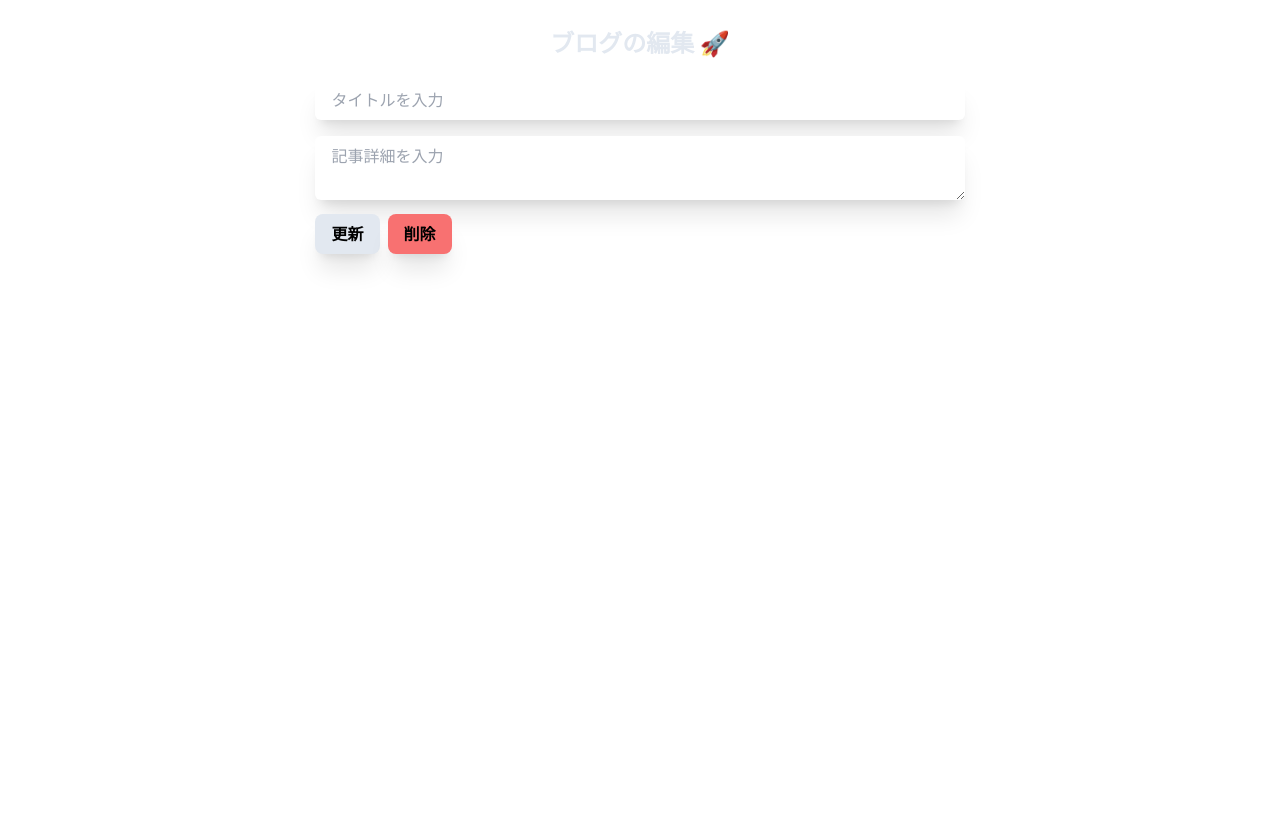
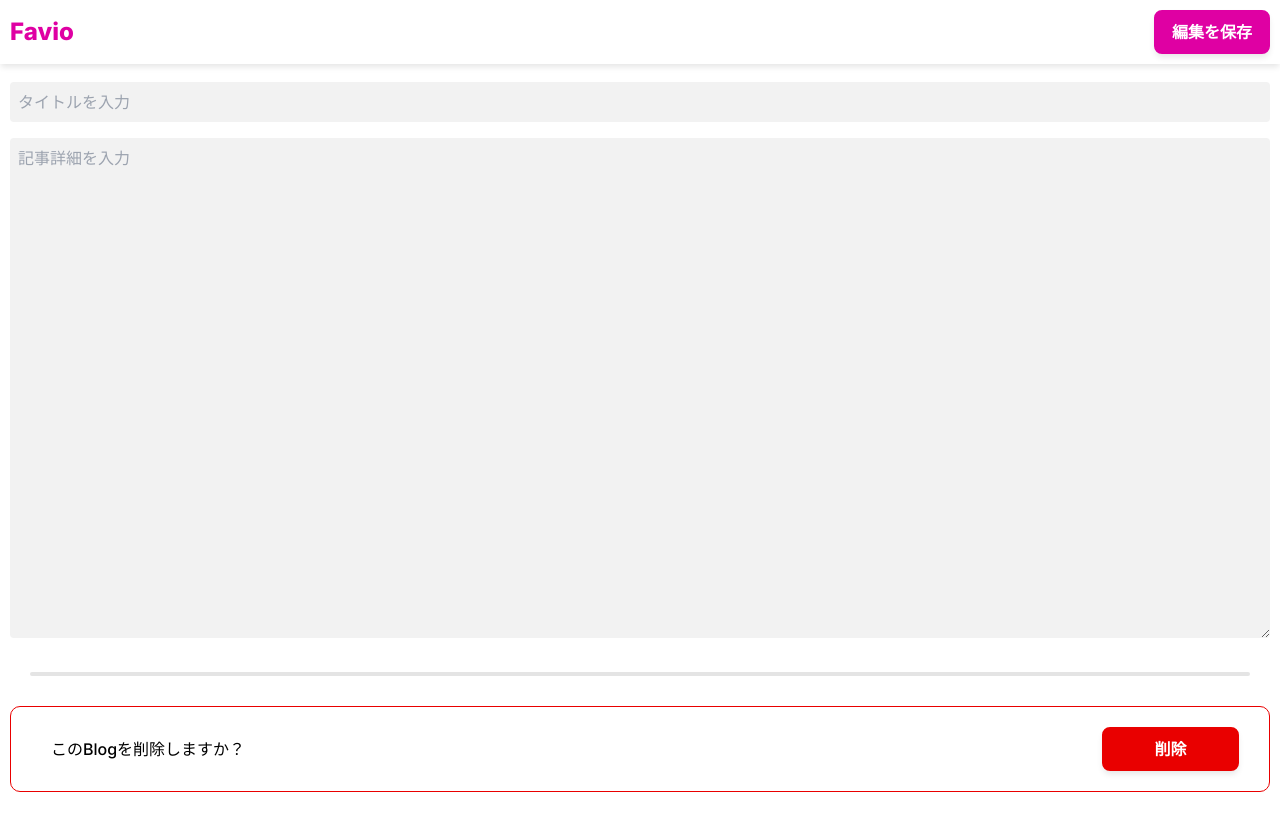
Before and after one commit to shinshi-onigoori/Favio, a Next.js app: page /pages/blog/edit/1 in a window 1280 px wide. Shown: the top 830 px of the page. Before the commit the page ends 800 px from the top, so only its background shows below. Built offline with nearby package versions, Linux system fonts and the light colour scheme; no server answers; the database is empty.

Commit message:
editページはStyled-componentに変換/paramsの受け取りの設定

```diff
--- a/src/app/pages/blog/edit/[id]/page.tsx
+++ b/src/app/pages/blog/edit/[id]/page.tsx
@@ -3,7 +3,10 @@
 import React, { useEffect } from "react";
 import { useRef } from "react";
 import { useRouter } from "next/navigation";
-import { Toast, Toaster, toast } from "react-hot-toast";
+import { Toaster, toast } from "react-hot-toast";
+import styled from "styled-components";
+import MainHeader from "@/app/component/mainHeader";
+import SepalateBorder from "@/app/component/sepalateBorder";
 
 const editBlog = async (
   title: string | undefined,
@@ -41,7 +44,7 @@ const deleteBlog = async (id: number) => {
   return res.json();
 };
 
-const EditPost = ({ params }: { params: { id: number } }) => {
+const EditPostPage = ({ params }: { params: { id: number } }) => {
   const router = useRouter();
   const titleRef = useRef<HTMLInputElement | null>(null);
   const descriptionRef = useRef<HTMLTextAreaElement | null>(null);
@@ -62,10 +65,10 @@ const EditPost = ({ params }: { params: { id: number } }) => {
   };
 
   const handleDelete = async () => {
-    toast.loading("削除中です...", { id:"1" });
+    toast.loading("削除中です...", { id: "1" });
     await deleteBlog(params.id);
 
-    router.push("/")
+    router.push("/");
     router.refresh();
   };
 
@@ -81,42 +84,121 @@ const EditPost = ({ params }: { params: { id: number } }) => {
       .catch((err) => {
         toast.error("エラーが発生しました", { id: "1" });
       });
-  }, []);
+  }, [params.id]);
 
   return (
-    <>
+    <BlogEditContainer>
       <Toaster />
-      <div className="w-full m-auto flex my-4">
-        <div className="flex flex-col justify-center items-center m-auto">
-          <p className="text-2xl text-slate-200 font-bold p-3">
-            ブログの編集 🚀
-          </p>
-          <form onSubmit={handleSubmit}>
-            <input
-              ref={titleRef}
-              placeholder="タイトルを入力"
-              type="text"
-              className="rounded-md px-4 w-full py-2 my-2 shadow-xl"
-            />
-            <textarea
-              ref={descriptionRef}
-              placeholder="記事詳細を入力"
-              className="rounded-md px-4 py-2 w-full my-2 shadow-xl"
-            ></textarea>
-            <button className="font-semibold px-4 py-2 shadow-xl bg-slate-200 rounded-lg m-auto hover:bg-slate-100">
-              更新
-            </button>
-            <button
-              onClick={handleDelete}
-              className="ml-2 font-semibold px-4 py-2 shadow-xl bg-red-400 rounded-lg m-auto hover:bg-slate-100"
-            >
-              削除
-            </button>
-          </form>
-        </div>
-      </div>
-    </>
+      <MainHeader>
+        <BlogEditSubmitButton type="submit" onClick={handleSubmit}>
+          編集を保存
+        </BlogEditSubmitButton>
+      </MainHeader>
+      <BlogBlogEditFormContainer>
+        <form>
+          <TitleEditInput ref={titleRef} placeholder="タイトルを入力" type="text" />
+          <DescriptionEditInput ref={descriptionRef} placeholder="記事詳細を入力" />
+        </form>
+      </BlogBlogEditFormContainer>
+      <SepalateBorder />
+      <OtherOption>
+        <DengerZone>
+          <DengerActionName>このBlogを削除しますか？</DengerActionName>
+          <BlogDeleatButton onClick={handleDelete}>削除</BlogDeleatButton>
+        </DengerZone>
+      </OtherOption>
+    </BlogEditContainer>
   );
 };
 
-export default EditPost;
+const BlogEditContainer = styled.div`
+  width: 100%;
+  height: fit-content;
+`;
+
+const BlogBlogEditFormContainer = styled.div`
+  width: 100%;
+  height: fit-content;
+  padding: 10px;
+`;
+
+const TitleEditInput = styled.input`
+  width: 100%;
+  padding: 8px;
+  margin: 8px 0;
+  border-radius: 4px;
+  background-color: #f2f2f2;
+  /* box-shadow: 0 4px 6px -1px rgba(0, 0, 0, 0.1); */
+`;
+
+const DescriptionEditInput = styled.textarea`
+  width: 100%;
+  height: 500px;
+  padding: 8px;
+  margin: 8px 0;
+  border-radius: 4px;
+  background-color: #f2f2f2;
+  /* box-shadow: 0 4px 6px -1px rgba(0, 0, 0, 0.1); */
+`;
+
+const BlogEditSubmitButton = styled.button`
+  box-sizing: border-box;
+  font-weight: 600;
+  padding: 8px 16px;
+  color: #fff;
+  border: 2px solid #df00a3;
+  border-radius: 8px;
+  box-shadow: 0 4px 6px -1px rgba(0, 0, 0, 0.1);
+  background-color: #df00a3;
+  transition: background-color 0.5s ease;
+
+  &:hover {
+    background-color: #fbebfc;
+    color: #df00a3;
+  }
+`;
+
+const OtherOption = styled.div`
+  width: 100%;
+  height: fit-content;
+  padding: 20px 10px 50px 10px;
+  border-radius: 10px;
+  background-color: #fff;
+`;
+
+const DengerZone = styled.div`
+  width: 100%;
+  display: flex;
+  padding: 20px 30px;
+  justify-content: center;
+  align-items: center;
+  border-radius: 10px;
+  border: 1px solid #e90000;
+`;
+
+const DengerActionName = styled.div`
+  width: 100%;
+  padding: 10px;
+  font-weight: 500;
+`;
+
+const BlogDeleatButton = styled.div`
+  box-sizing: border-box;
+  width: 150px;
+  font-weight: 600;
+  padding: 8px 16px;
+  color: #fff;
+  text-align: center;
+  border: 2px solid #e90000;
+  border-radius: 8px;
+  box-shadow: 0 4px 6px -1px rgba(0, 0, 0, 0.1);
+  background-color: #e90000;
+  transition: background-color 0.5s ease;
+
+  &:hover {
+    background-color: #ffffff;
+    color: #e90000;
+  }
+`;
+
+export default EditPostPage;
```
